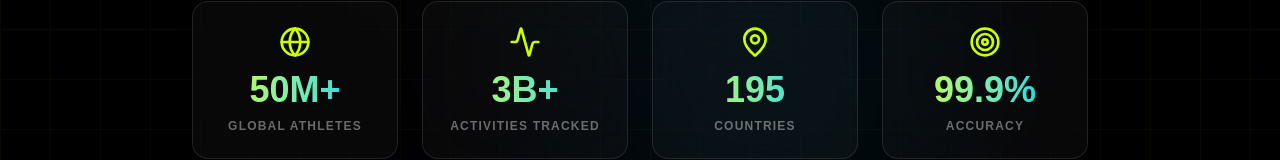
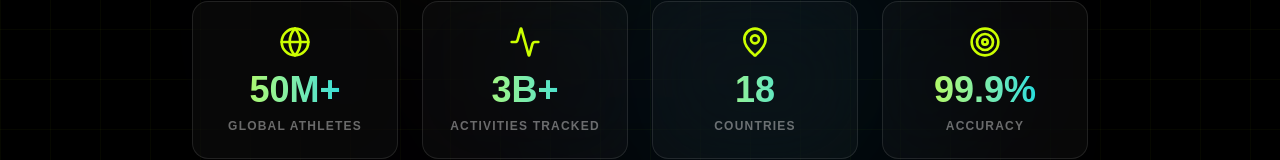
Before and after one commit to studioilios/impossible-website, a Next.js app: page /impossible-ai in a window 1280 px wide. Shown: the part 721-881 px from the top of the page. Built offline with nearby package versions, Linux system fonts and the light colour scheme.

Commit message:
fix: change attribute

```diff
--- a/components/fitness/AdvancedLandingPage.tsx
+++ b/components/fitness/AdvancedLandingPage.tsx
@@ -60,7 +60,7 @@ import { AnimatePresence } from 'framer-motion';
 const HERO_STATS = [
   { value: '50M+', label: 'Global Athletes', icon: Globe },
   { value: '3B+', label: 'Activities Tracked', icon: Activity },
-  { value: '195', label: 'Countries', icon: MapPin },
+  { value: '18', label: 'Countries', icon: MapPin },
   { value: '99.9%', label: 'Accuracy', icon: Target }
 ];
 
```
